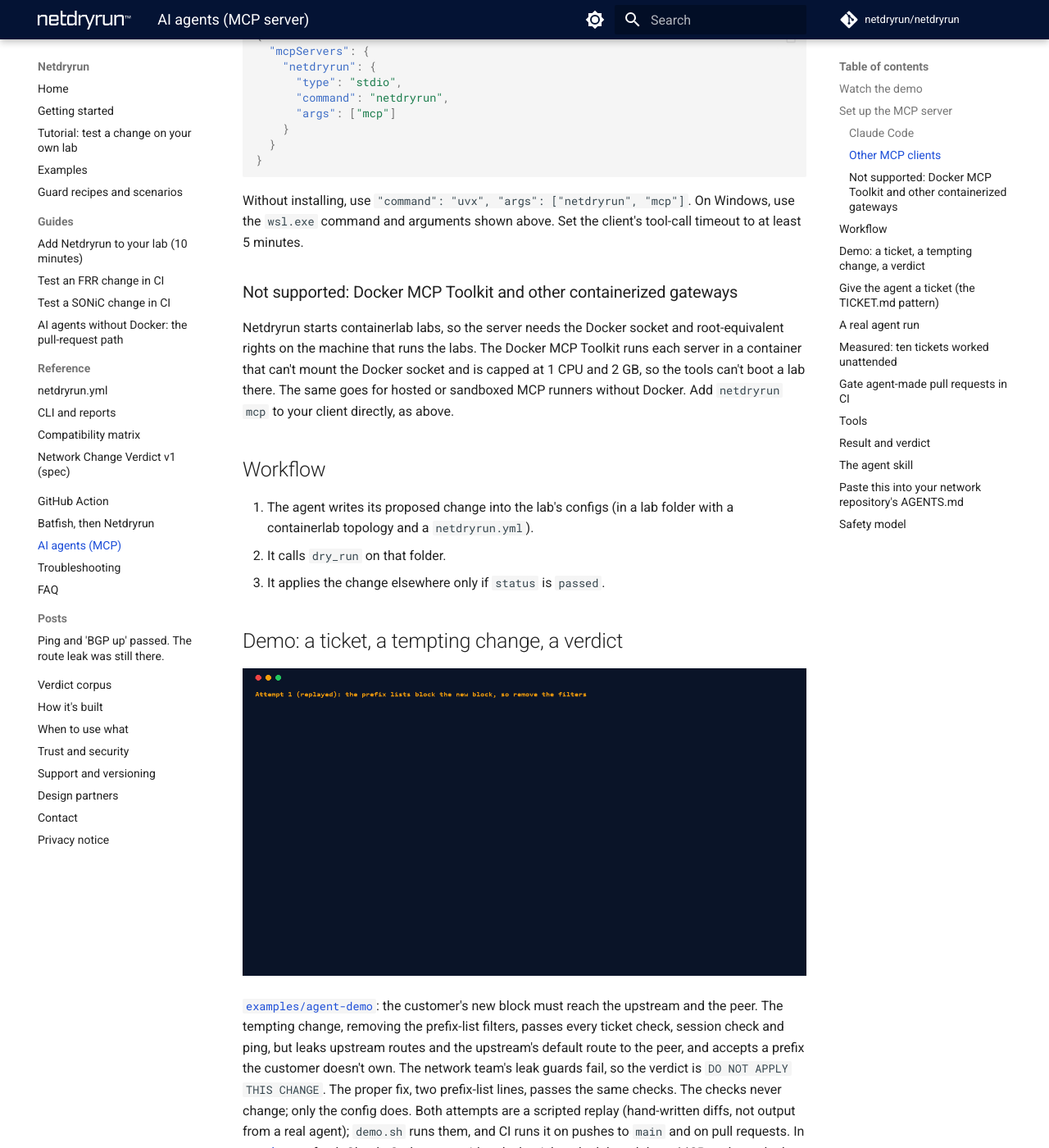
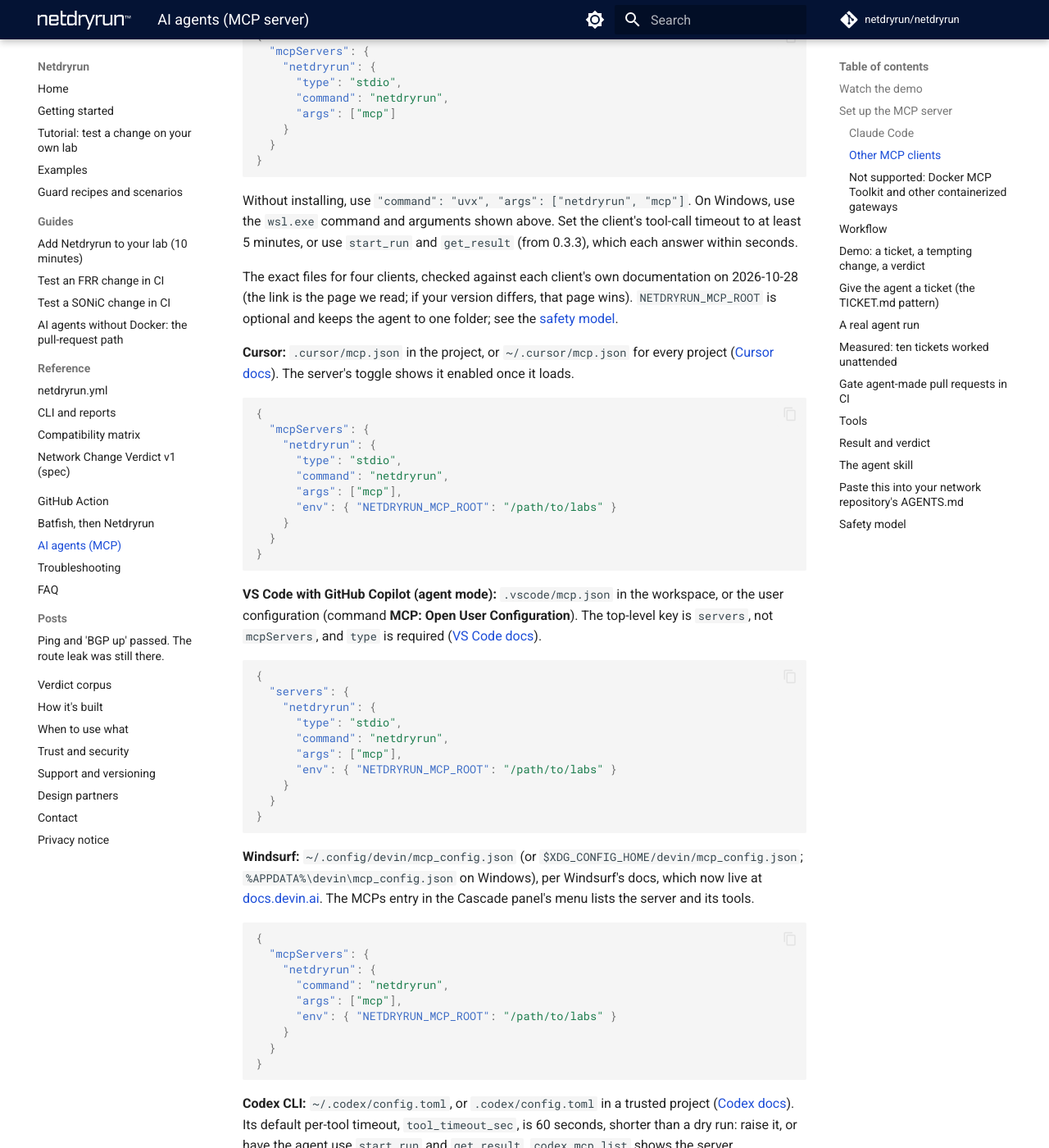
Before and after one commit to actions-marketplace-validations/netdryrun_Netdryrun, an MkDocs documentation site: the page built from website/docs/ai-agents.md, in a window 1280 px wide and 1400 px high, scrolled down 2139 px. Shown: the whole window at 82% size. Built offline with MkDocs 1.6.1 and Material for MkDocs 9.7.7, drawn with Linux system fonts in a browser that asks for light colours; plug-ins that fetch from the network failed and are left out; comment, search, counter and statistics services are not loaded; some of the changed text lies outside the part shown.

Commit message:
0.3.3 (e): exact MCP setup for Cursor, VS Code Copilot, Windsurf and Codex CLI, checked against their docs
Each block's key strings were checked on the vendor page itself (Cursor mcpServers, VS Code servers, Windsurf's
docs now at docs.devin.ai with ~/.config/devin/mcp_config.json, Codex tool_timeout_sec default 60).

````diff
--- a/website/docs/ai-agents.md
+++ b/website/docs/ai-agents.md
@@ -80,7 +80,65 @@
 }
 ```
 
-Without installing, use `"command": "uvx", "args": ["netdryrun", "mcp"]`. On Windows, use the `wsl.exe` command and arguments shown above. Set the client's tool-call timeout to at least 5 minutes.
+Without installing, use `"command": "uvx", "args": ["netdryrun", "mcp"]`. On Windows, use the `wsl.exe` command and arguments shown above. Set the client's tool-call timeout to at least 5 minutes, or use `start_run` and `get_result` (from 0.3.3), which each answer within seconds.
+
+The exact files for four clients, checked against each client's own documentation on 2026-10-28 (the link is the page we read; if your version differs, that page wins). `NETDRYRUN_MCP_ROOT` is optional and keeps the agent to one folder; see the [safety model](#safety-model).
+
+**Cursor:** `.cursor/mcp.json` in the project, or `~/.cursor/mcp.json` for every project ([Cursor docs](https://cursor.com/docs/context/mcp)). The server's toggle shows it enabled once it loads.
+
+```json
+{
+  "mcpServers": {
+    "netdryrun": {
+      "type": "stdio",
+      "command": "netdryrun",
+      "args": ["mcp"],
+      "env": { "NETDRYRUN_MCP_ROOT": "/path/to/labs" }
+    }
+  }
+}
+```
+
+**VS Code with GitHub Copilot (agent mode):** `.vscode/mcp.json` in the workspace, or the user configuration (command **MCP: Open User Configuration**). The top-level key is `servers`, not `mcpServers`, and `type` is required ([VS Code docs](https://code.visualstudio.com/docs/copilot/reference/mcp-configuration)).
+
+```json
+{
+  "servers": {
+    "netdryrun": {
+      "type": "stdio",
+      "command": "netdryrun",
+      "args": ["mcp"],
+      "env": { "NETDRYRUN_MCP_ROOT": "/path/to/labs" }
+    }
+  }
+}
+```
+
+**Windsurf:** `~/.config/devin/mcp_config.json` (or `$XDG_CONFIG_HOME/devin/mcp_config.json`; `%APPDATA%\devin\mcp_config.json` on Windows), per Windsurf's docs, which now live at [docs.devin.ai](https://docs.devin.ai/desktop/cascade/mcp). The MCPs entry in the Cascade panel's menu lists the server and its tools.
+
+```json
+{
+  "mcpServers": {
+    "netdryrun": {
+      "command": "netdryrun",
+      "args": ["mcp"],
+      "env": { "NETDRYRUN_MCP_ROOT": "/path/to/labs" }
+    }
+  }
+}
+```
+
+**Codex CLI:** `~/.codex/config.toml`, or `.codex/config.toml` in a trusted project ([Codex docs](https://learn.chatgpt.com/docs/extend/mcp?surface=cli)). Its default per-tool timeout, `tool_timeout_sec`, is 60 seconds, shorter than a dry run: raise it, or have the agent use `start_run` and `get_result`. `codex mcp list` shows the server.
+
+```toml
+[mcp_servers.netdryrun]
+command = "netdryrun"
+args = ["mcp"]
+tool_timeout_sec = 300
+
+[mcp_servers.netdryrun.env]
+NETDRYRUN_MCP_ROOT = "/path/to/labs"
+```
 
 ### Not supported: Docker MCP Toolkit and other containerized gateways
 
````
Also changed, not shown: website/docs/llms-full.txt (+59 -1 lines), CHANGELOG.md.
